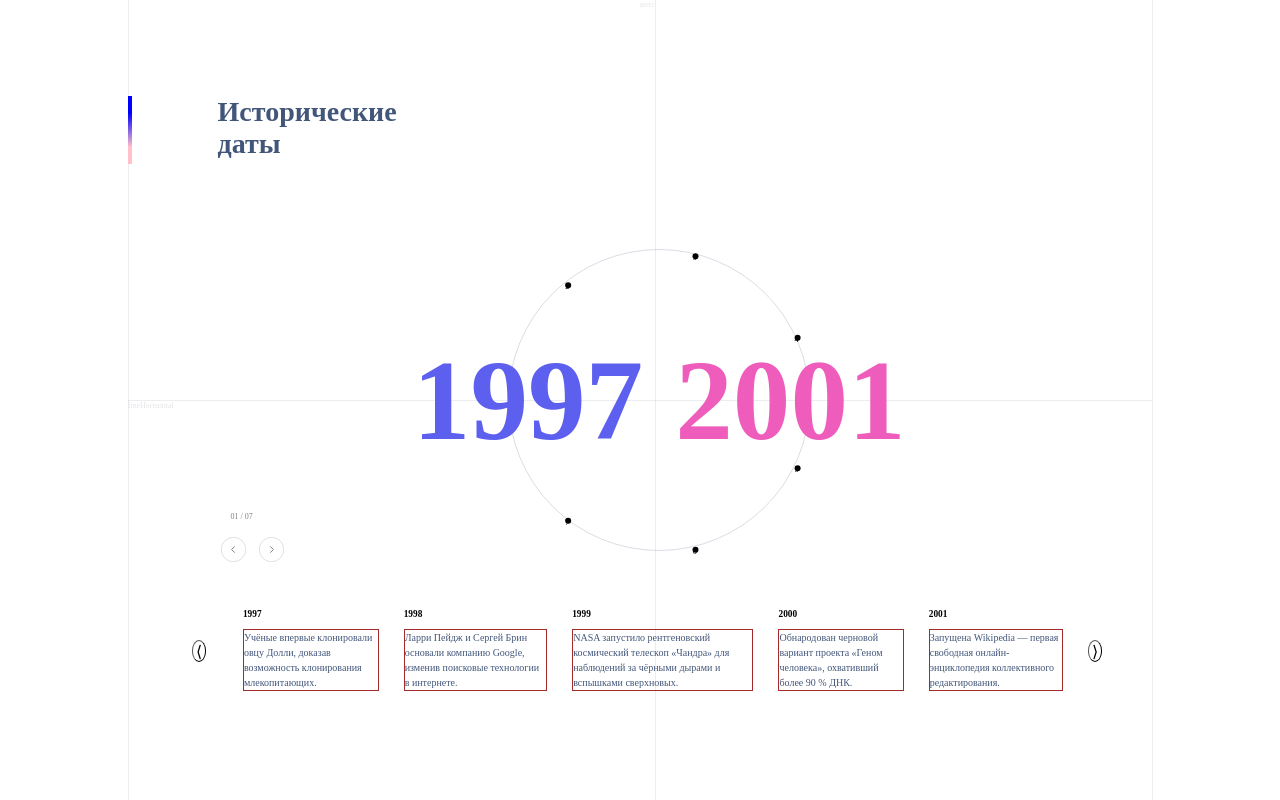
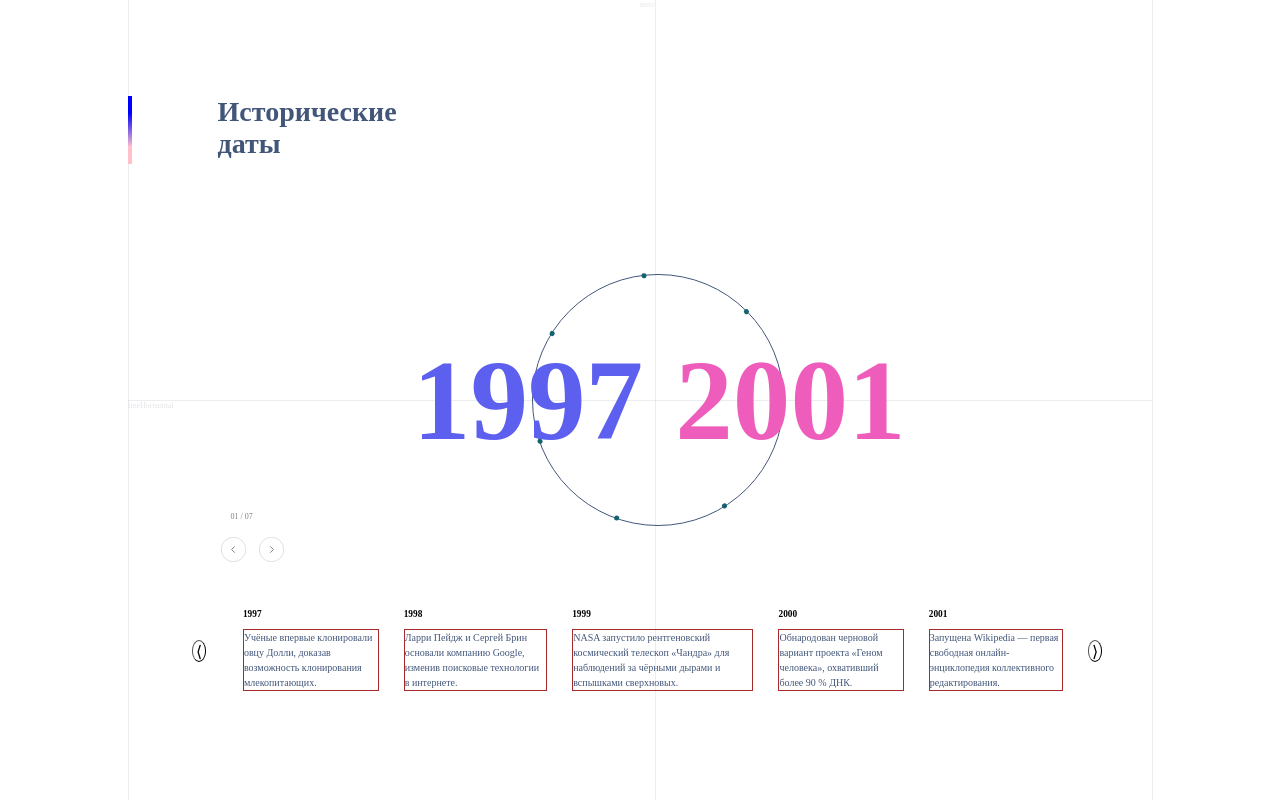
Before and after one commit to AksiDimon/historyBoard, a React (Vite) app: page / in a window 1280 px wide. Built offline with nearby package versions, Linux system fonts and the light colour scheme.

Commit message:
made circle spiner

```diff
--- a/src/Body.tsx
+++ b/src/Body.tsx
@@ -34,6 +34,7 @@ export function Body() {
 
       <CercleNav
       blocks={response}
+      currentIndex={currentIndex}
       setCurrentIndex={setCurrentIndex}
       />
       <div className={s.gradientHeader} ></div>
--- a/src/CercleNav.tsx
+++ b/src/CercleNav.tsx
@@ -1,44 +1,56 @@
+
 import s from './body.module.css';
 // import { Props } from './BlockCarusel';
-// import { useState } from 'react';
+import { useEffect, useRef } from 'react';
 import { SphereBlock } from './mock/types';
 interface CercleNavProps {
-    blocks:  SphereBlock[];
+  blocks: SphereBlock[];
+  currentIndex: number;
   setCurrentIndex: (value: number) => void;
   // setCurrentIndex: (cb: (prev: number) => number) => void;
 }
-export function CercleNav({ blocks, setCurrentIndex }: CercleNavProps) {
+export function CercleNav({ blocks, setCurrentIndex, currentIndex }: CercleNavProps) {
+    // const [startIndex, setStartIndex] = useState(0);
+    const n = blocks.length;
+    const step = 360 / n;
 
-  const n = blocks.length;
-  const step: number = 360 / n;
-  // радиус в пикселях — половина ширины контейнера минус пол-диаметра точки
-  const radius: number = 300 - 6; // если .cercle 300px и .dot 12px
+const prevRef = useRef(currentIndex);
+const circleRef = useRef<HTMLDivElement>(null)
+
+useEffect(() => {
+    if(circleRef.current) {
+        const diff = Math.abs(currentIndex - prevRef.current);
+      circleRef.current.style.setProperty(
+        '--transitionDuration',
+        `${diff * 200}ms`
+      );
+    }
+    prevRef.current = currentIndex
+}, [currentIndex]);
+
   return (
     <>
-      <div className={s.cercle}>
+      <div className={s.cercleParent}>
+        <div className={s.cercle} ref={circleRef} >
           {blocks.map((obj, i) => {
-          const angle = step * i - 90; // -90° чтобы первая была сверху
+          const deg = step * (i - currentIndex);
+
             return (
               <div
                 key={obj.nameBlock}
                 className={s.dot}
-              style={{
-                transform: `
-          rotate(${angle}deg)
-          translate(0, -${radius + 7}px)
-          rotate(${-angle }deg)
-        `,
-              }}
+                style={{ '--degree': deg.toString() } as React.CSSProperties}
                 onClick={() => setCurrentIndex(i)}
               >
-                {i + 1}
-                {/* <div className={s.hoveredBlock} ></div> */}
-              {' '}
+                <div className={s.inner}>{i + 1}</div>
+
+                {/* <div className={s.hoveredBlock} > {i + 1}</div> */}{' '}
               </div>
             );
             //   <div key={obj.nameBlock}> {obj.nameBlock}</div>;
           })}
         </div>
+      </div>
     </>
   );
 }
--- a/src/body.module.css
+++ b/src/body.module.css
@@ -47,17 +47,7 @@ border-right: 1px solid #42567A;
 
 }
 
-.cercle {
- position: absolute;
-   top: 50%;
-   left: 51.5%;
-   width: 50%;
-   max-width: 600px;
-   aspect-ratio: 1 / 1;
-   transform: translate(-50%, -50%);
-   border-radius: 50%;
-  border: 1px solid rgba(66, 86, 122, 0.2);
-}
+
 
 .gradientHeader{
     /* Vector 17 */
@@ -96,6 +86,7 @@ color: #42567A;
     left: 51.5%;
     top: 50%;
     transform: translate(-50%, -50%);
+    z-index: 0;
 }
 .buttonLeft{
     /* Group 3277 */
@@ -258,38 +249,70 @@ color: #42567A;
 
 
 /*  СТИЛИ Круга */
+.cercleParent{
+  position: fixed;      /* или absolute, но fixed привяжет к viewport */
+  top: 0; left: 0;
+  width: 205.5vw;
+  height: 200vh;
 
-
-.dot{
-    position: absolute;
-    background: black;
-    width: 12px;
-    height: 12px;
-    border-radius: 50%;
-    left: 50%;
-    top:50%;
-    transform-origin: center center;
+  display: flex;
+  justify-content: center;  /* центр по горизонтали */
+  align-items: center;      /* центр по вертикали */
 }
 
-
-.hoveredBlock {
-    border: 1px solid black;
-    border-radius: 50%;
-    width: 0;
-    height: 0;
-    font-size: 0px;
-    transform: translate(50%, 50%);
-        z-index: 1;
+.cercle {
+  --containerWidth: 500px;
+  --transitionDuration: 500ms;
+  width: var(--containerWidth);
+  height: var(--containerWidth);
+  border-radius: 50%;
+  border: #42567A 1px solid;
+  position: relative;
+  margin: 100px auto;
+  transition: transform var(--transitionDuration) ease-in-out;
 }
 
+.dot {
+  /* 1) базовый размер точки */
+  --pointWidth: 10px;
+  width: var(--pointWidth);
+  height: var(--pointWidth);
 
-.dot:hover{
-width: 56px;
-height: 56px;
-background: #F4F5F9;
-border: 1px solid rgba(48, 62, 88, 0.5);
-    width: 25px;
-    height: 25px;
-    font-size: 20px;
-    z-index: 1;
+  position: absolute;
+  top: 50%;
+  left: 50%;
+  transform-origin: center center;
+
+  /* 2) поворот по углу и сдвиг к периметру */
+  transform:
+    translate(-50%, -50%)
+    rotate(45deg)
+    rotate(calc(var(--degree) * 1deg))
+    translateY(calc(-1 * var(--containerWidth) / 2));
+
+  background: rgb(18, 98, 111);
+  border-radius: 50%;
+  transition: all var(--transitionDuration) ease-in-out;
+  z-index: 10;
 }
+
+.dot:hover {
+  --pointWidth: 80px;
+  background: rgba(33, 171, 193, 0.149);
+  border: #42567A 1px solid;
+}
+
+.inner {
+  width: 100%;
+  height: 100%;
+  /* компенсируем наклон цифры */
+  transform: rotate(calc(var(--degree) * -1deg)) rotate(-45deg);
+  display: flex;
+  align-items: center;
+  justify-content: center;
+  font-size: 0rem;
+}
+
+.inner:hover{
+font-size: 2rem;
+}
```
Also changed, not shown: src/circle.html (added, +105 -0 lines). Lines whose indentation alone changed are shown as unchanged.
